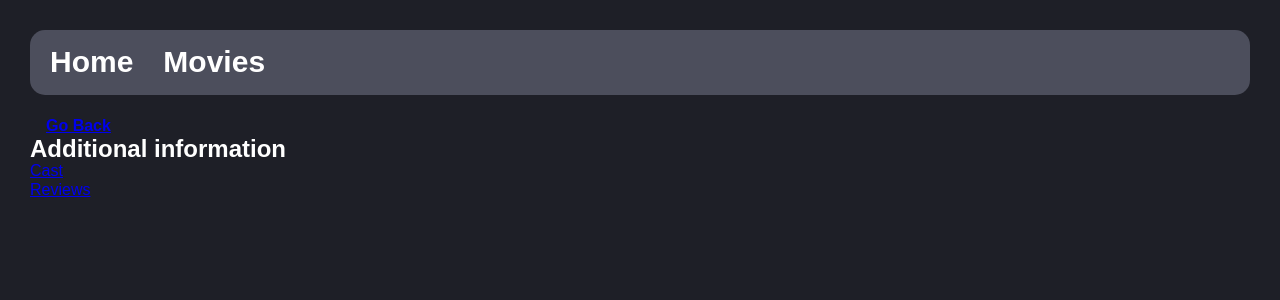
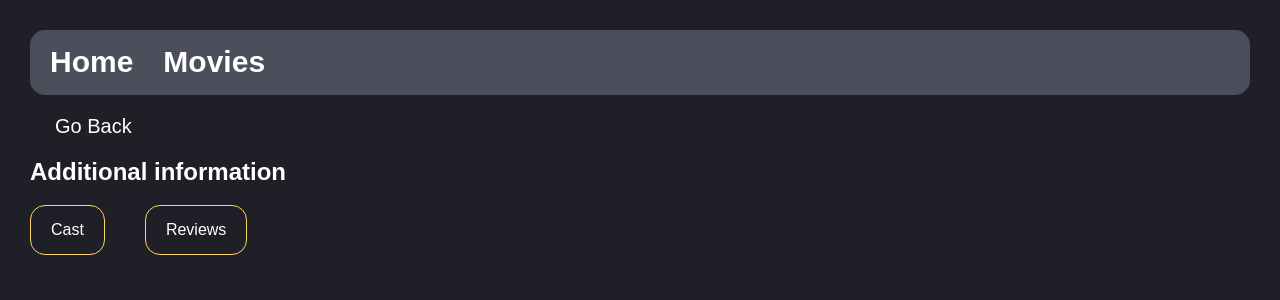
Before and after one commit to Andrij-Panasenko/Movies-overview, a React (Create React App) app: page /goit-react-hw-05-movies/movies/1 in a window 1280 px wide. Shown: the top 300 px of the page. Built offline with nearby package versions, Linux system fonts and the light colour scheme; no server answers; some icons are missing.

Commit message:
add info list

```diff
--- a/src/components/MovieDetails/MovieDetails.styled.js
+++ b/src/components/MovieDetails/MovieDetails.styled.js
@@ -4,6 +4,7 @@ export const Wrapper = styled.div`
   display: flex;
   width: 100%;
   gap: 20px;
+  margin-bottom: 40px;
 `;
 
 export const Img = styled.img`
--- a/src/pages/MoviesDetailsPage/MovieDetailsPage.js
+++ b/src/pages/MoviesDetailsPage/MovieDetailsPage.js
@@ -1,16 +1,19 @@
-import {
-  Link,
-  NavLink,
-  Outlet,
-  useLocation,
-  useParams,
-} from 'react-router-dom';
+import { Outlet, useLocation, useParams } from 'react-router-dom';
 import { useEffect, useRef, useState } from 'react';
 import { getMovieById } from 'api/api';
 import { Loader } from 'components/Loader/Loader';
 import toast from 'react-hot-toast';
 import { MovieDetails } from 'components/MovieDetails/MovieDetails';
 import { FaArrowLeft } from 'react-icons/fa6';
+import {
+  AddInfoTitle,
+  AddInfoWrapp,
+  List,
+  ListItem,
+  StyledLink,
+  StyledNavLink,
+  Wrapp,
+} from './MovieDetailsPage.styled';
 
 export default function MovieDetailsPage() {
   const [isLoading, setIsLoading] = useState(false);
@@ -41,25 +44,25 @@ export default function MovieDetailsPage() {
     <>
       {isLoading && <Loader />}
 
-      <Link to={backLink}>
-        <b>
+      <Wrapp>
+        <StyledLink to={backLink}>
           <FaArrowLeft />
           Go Back
-        </b>
-      </Link>
+        </StyledLink>
+      </Wrapp>
 
       <MovieDetails movie={movie} />
-      <div>
-        <h2>Additional information</h2>
-        <ul>
-          <li>
-            <NavLink to="cast">Cast</NavLink>
-          </li>
-          <li>
-            <NavLink to="reviews">Reviews</NavLink>
-          </li>
-        </ul>
-      </div>
+      <AddInfoWrapp>
+        <AddInfoTitle>Additional information</AddInfoTitle>
+        <List>
+          <ListItem>
+            <StyledNavLink to="cast">Cast</StyledNavLink>
+          </ListItem>
+          <ListItem>
+            <StyledNavLink to="reviews">Reviews</StyledNavLink>
+          </ListItem>
+        </List>
+      </AddInfoWrapp>
       <Outlet />
     </>
   );
--- /dev/null
+++ b/src/pages/MoviesDetailsPage/MovieDetailsPage.styled.js
@@ -0,0 +1,54 @@
+import { Link, NavLink } from 'react-router-dom';
+import styled from 'styled-components';
+
+export const Wrapp = styled.div`
+  margin-bottom: 20px;
+`;
+
+export const StyledLink = styled(Link)`
+  color: #ffffff;
+  text-decoration: none;
+  font-size: 20px;
+  display: flex;
+  align-items: center;
+  gap: 5px;
+
+  transition: color 200ms linear;
+
+  &:hover,
+  &:focus {
+    color: #ffd466;
+  }
+`;
+
+export const AddInfoWrapp = styled.div``;
+
+export const AddInfoTitle = styled.h2`
+  margin-bottom: 20px;
+`;
+
+export const List = styled.ul`
+  display: flex;
+  gap: 40px;
+`;
+
+export const ListItem = styled.li`
+  padding: 15px 20px;
+  border: 1px solid #ffd466;
+  border-radius: 15px;
+  color: #ffffff;
+  cursor: pointer;
+
+  transition: color 200ms linear, background-color 200ms linear;
+
+  &:hover,
+  &:focus {
+    background-color: #ffd466;
+    color: #000000;
+  }
+`;
+
+export const StyledNavLink = styled(NavLink)`
+  text-decoration: none;
+  color: currentColor;
+`;
```
